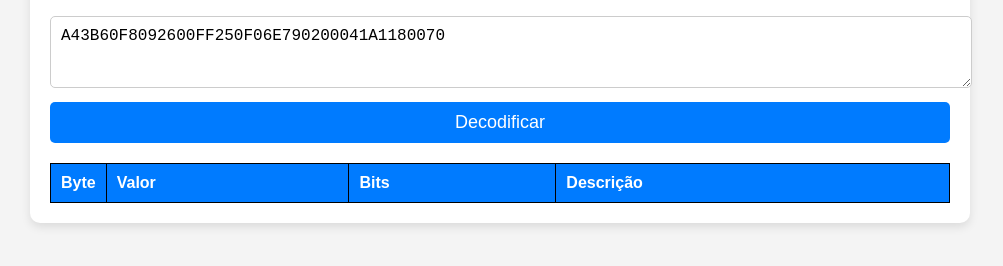
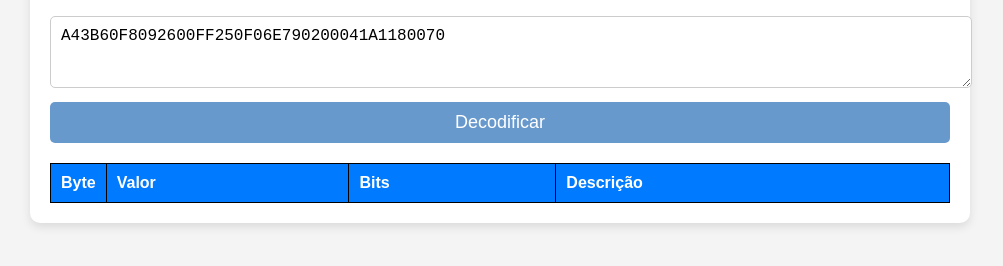
Before and after one commit to phnahes/mk60ec1_decoder, a plain HTML site: page index.html in a window 1280 px wide. Shown: the part 344-610 px from the top of the page, without its empty margins (140-1143 px from the left). Drawn offline with Linux system fonts and the light colour scheme.

```diff
--- a/styles.css
+++ b/styles.css
@@ -30,7 +30,7 @@
 button {
     display: block;
     width: 100%;
-    background: #007BFF;
+    background: #6899cd;
     color: white;
     border: none;
     padding: 10px;
```
